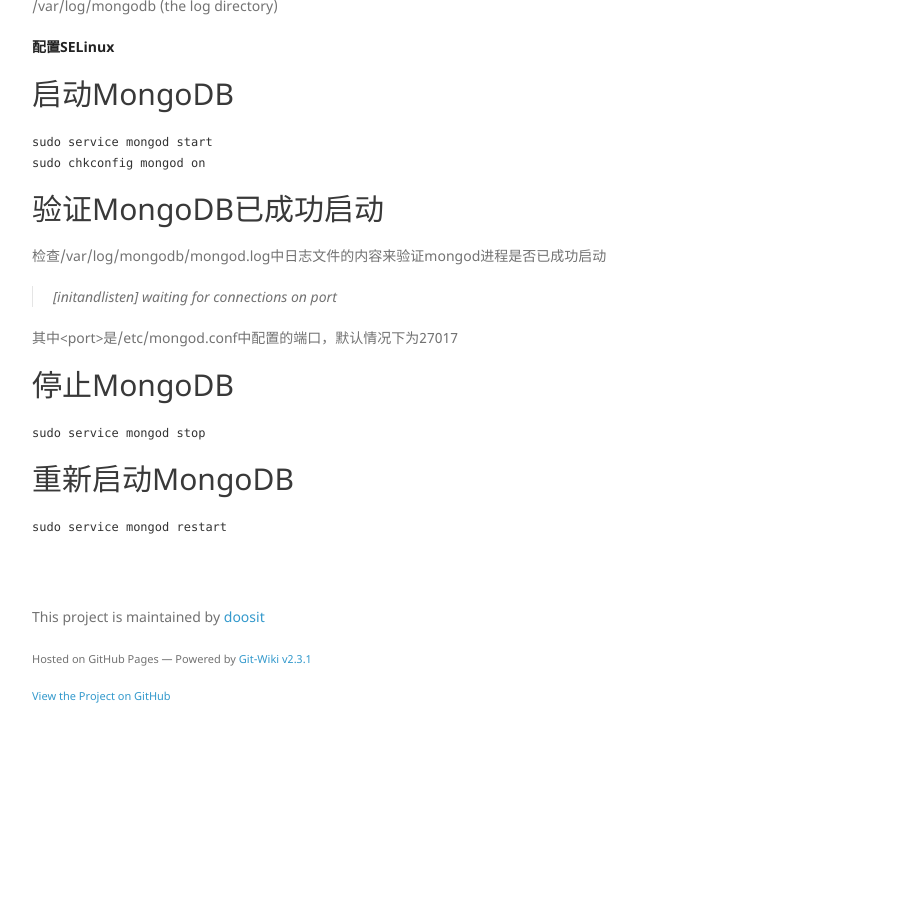
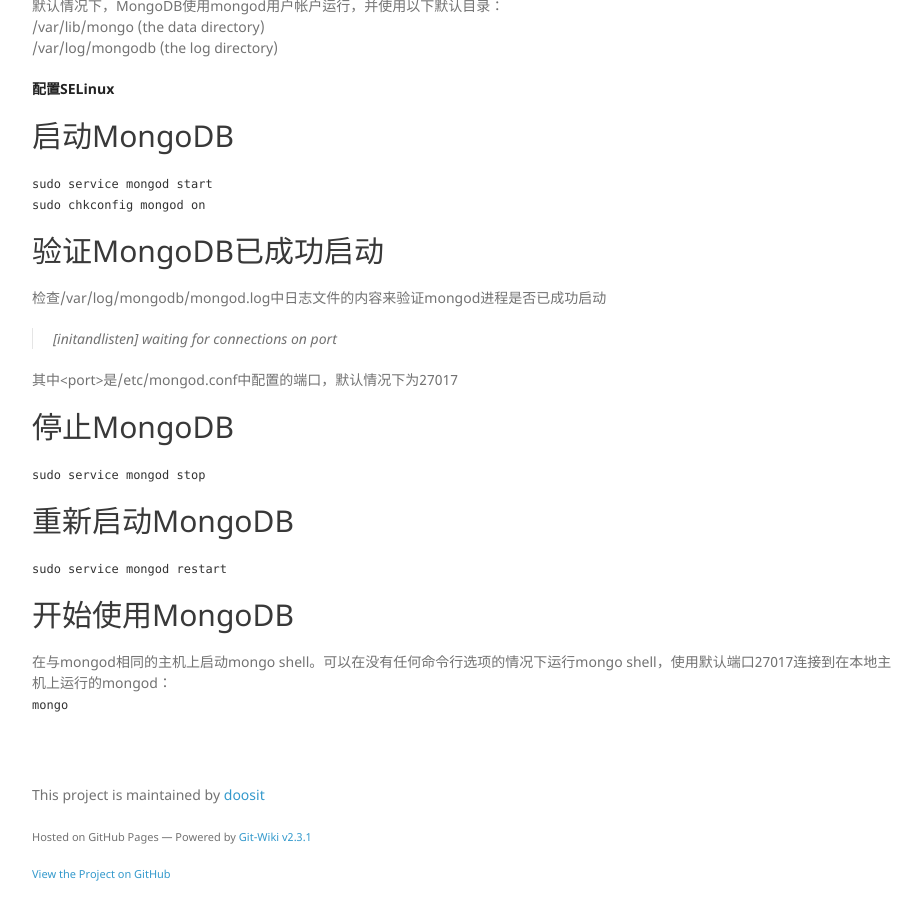
Before and after one commit to doosit/puhuanet.GitHub.io, a Jekyll site: the page built from _posts/2019-12-14-在CentOS上安装MongoDB社区版.md, in a window 1280 px wide and 900 px high, scrolled down 837 px. Shown: the whole window, without its empty margins (338-1260 px from the left). Built offline with Jekyll 4.4.1, drawn with Linux system fonts in a browser that asks for light colours; nearby versions of some CDN libraries; the repository's description, which GitHub fills in, is left out; before the commit the page ends 1559 px from its top, so only the background shows below that.

Commit message:
Update 2019-12-14-在CentOS上安装MongoDB社区版.md

```diff
--- a/_posts/2019-12-14-在CentOS上安装MongoDB社区版.md
+++ b/_posts/2019-12-14-在CentOS上安装MongoDB社区版.md
@@ -41,3 +41,7 @@ https://docs.mongodb.com/master/tutorial/install-mongodb-on-red-hat/
 
 ## 重新启动MongoDB
 `sudo service mongod restart`
+
+## 开始使用MongoDB
+在与mongod相同的主机上启动mongo shell。可以在没有任何命令行选项的情况下运行mongo shell，使用默认端口27017连接到在本地主机上运行的mongod：
+`mongo`
```
